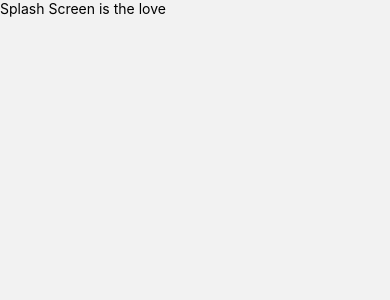
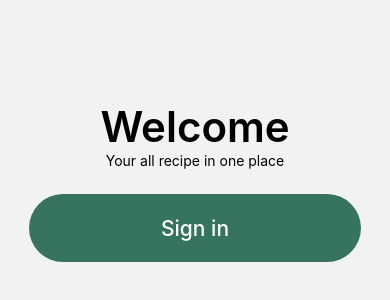
Before and after one commit to NaumanRecat/Simplified-Recipe-App, a React Native app: screen /Splash in a window 390 px wide. Shown: the top 300 px of the page. Built offline with nearby package versions, Linux system fonts and the light colour scheme; grey boxes are pictures that could not be loaded.

Commit message:
splash pending

```diff
--- a/src/screens/Splash.js
+++ b/src/screens/Splash.js
@@ -1,13 +1,60 @@
 import React from "react";
-import {View, Text} from 'react-native';
+import {View, Text, Image, Button} from 'react-native';
+
+import {widthPercentageToDP as w, heightPercentageToDP as h} from 'react-native-responsive-screen';
 
 export class Splash extends React.Component{
     render(){
         return(
-            <View>
+            <View style={{ flex:1}}>
+
+                <View style={{
+                    alignItems:'center',
+                    justifyContent:'center',
+                    marginTop:h('10%')
+                }}>
+                <Image source={require('../assests/splashtop.png')} />
+                </View>
+
+                <View style={{
+                    marginTop:h('2%'),
+                    alignItems:'center',
+                    justifyContent:'center',
+                }}>
+                <Text style={{
+                    fontWeight:'600',
+                    fontSize:h('5%'),
+                }}>
+                    Welcome
+                </Text>
                 <Text>
-                    Splash Screen is the love
+                    Your all recipe in one place
                 </Text>
+                </View>
+
+
+               <View style={{ alignItems:'center'}}>
+               <View style={{
+                    height:h('8%'),
+                    width:w('85%'),
+                    backgroundColor:'#367460',
+                    borderRadius:h('4%'),
+                    alignItems:'center',
+                    justifyContent:'center',
+                    marginTop: h('3%'),
+                }}>
+                    <Text style={{
+                        color:'#fff',
+                        fontWeight:'500',
+                        fontSize:h('2.5%'),
+                    }}> Sign in </Text>
+
+                </View>
+               </View>
+
+
+
+
             </View>
         )
     }
```
